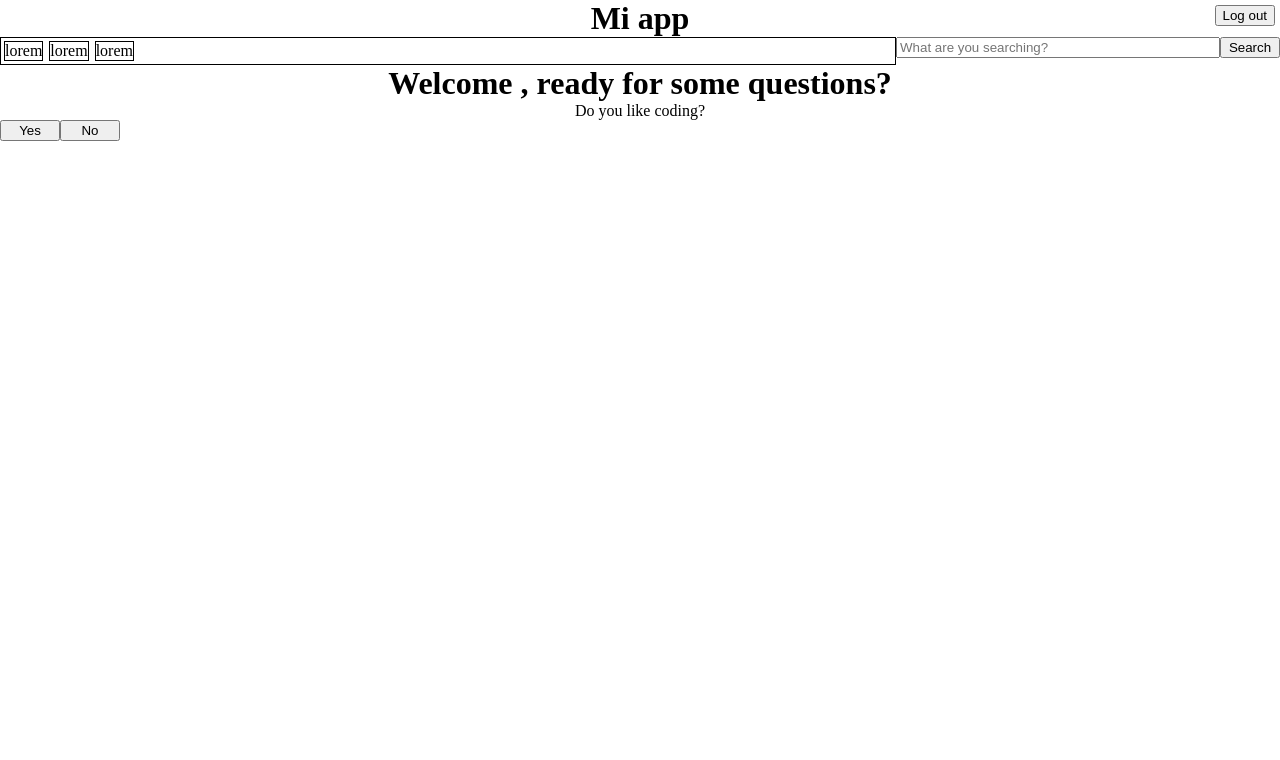
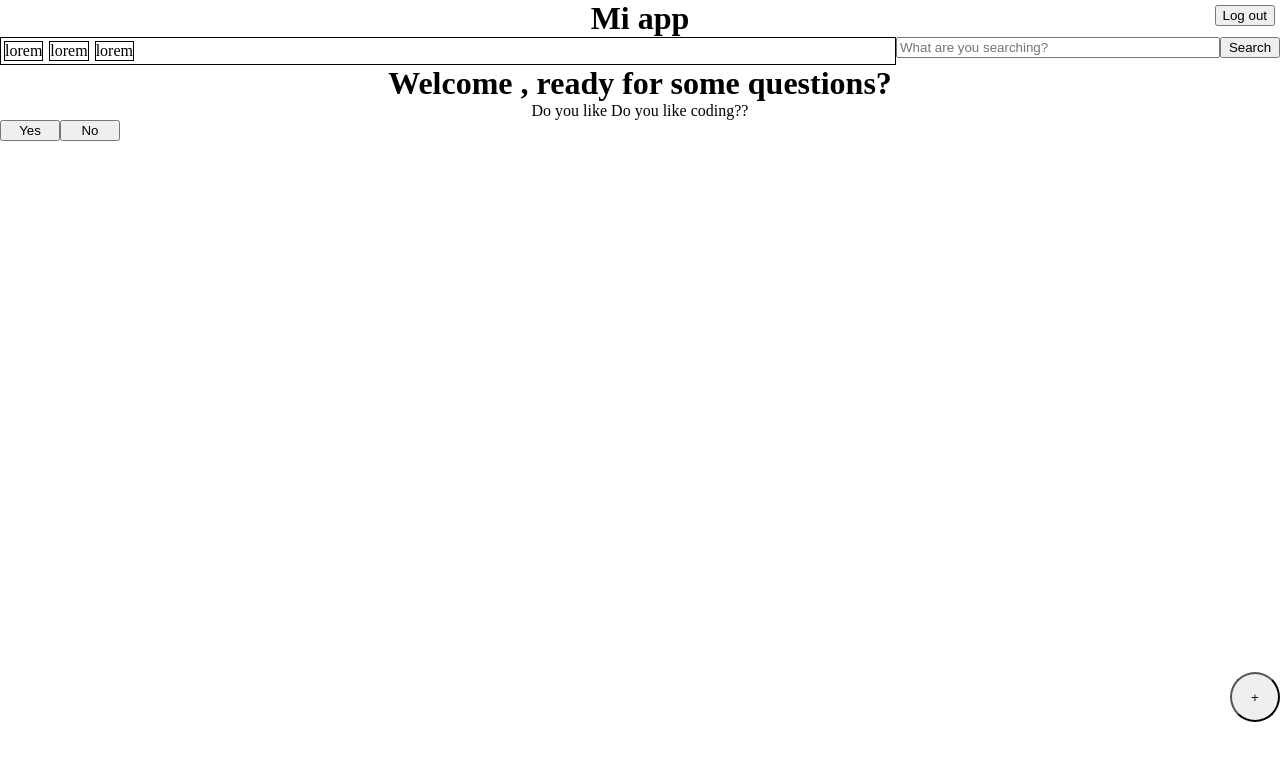
Before and after one commit to AitordeGomar/Seyes-app, an Angular app: page /dashboard in a window 1280 px wide. Shown: the top 760 px of the page. Built offline with nearby package versions, Linux system fonts and the light colour scheme.

Commit message:
addquestions: popping notification logic

```diff
--- /dev/null
+++ b/src/app/components/addquestions/addquestions.component.html
@@ -0,0 +1,6 @@
+<form>
+    <label>New Question</label>
+    <input type="text" placeholder='football'/>
+    <button (click)="questionSent()">Send your question</button>
+    <p id='notification' [className]="buttonClicked ? 'show' : 'hidden'">Your question has been sent. We need to validate it so it can take some time to be used</p>
+</form>
--- a/src/app/components/dashboard/dashboard.component.css
+++ b/src/app/components/dashboard/dashboard.component.css
@@ -1,6 +1,10 @@
 *{
     margin:0 auto;
     box-sizing:border-box;
+}
+
+#dashboard{
+  height:800px
 }
 
 .nav {
@@ -11,6 +15,7 @@
 h1 {
   text-align: center;
   width: 50vw;
+  line-break: strict;
 }
 
 .nav div {
@@ -38,10 +43,31 @@ button#logout{
     width:auto;
 }
 
+button#btnAdd{
+  border-radius:50%;
+  position: fixed;
+  top:calc(100vh - 10vw);
+  right:0;
+  height:50px;
+  width:50px;
+}
+
 #question{
     display:flex;
     justify-content: center;
     align-items: center;
+}
+
+#question::before{
+  content:'Do you like\00a0';
+}
+
+#question::after{
+  content:'?'
+}
+
+#elseBlock{
+  text-align:center;
 }
 
 .btnQuestion{
--- a/src/app/components/dashboard/dashboard.component.html
+++ b/src/app/components/dashboard/dashboard.component.html
@@ -1,3 +1,4 @@
+<div id="dashboard">
   <div class="nav">
     <div>lorem</div>
     <div>lorem</div>
@@ -5,15 +6,34 @@
   </div>
   <div class="search">
     <input type="text" placeholder="What are you searching?" />
-  <button (click)='clSearch()'>Search</button>
+    <button (click)="clSearch()">Search</button>
   </div>
 
   <h1>Welcome <span></span>, ready for some questions?</h1>
 
   <div>
-    <div id="question" >{{question}}</div>
-    <button class='btnQuestion' (click)='click()'[ngClass]="{'hidden': this.questionsArray.length == 0}">Yes</button>
-    <button class='btnQuestion' (click)='click()'[ngClass]="{'hidden': this.questionsArray.length == 0}">No</button>
+    <div id="question" *ngIf="hideIt; else elseBlock">
+      {{ question }}
+    </div>
+    <ng-template #elseBlock>
+      <div id="elseBlock">No more questions</div>
+    </ng-template>
+    <button
+      class="btnQuestion"
+      (click)="click()"
+      [ngClass]="{ hidden: this.questionsArray.length == 0 }"
+    >
+      Yes
+    </button>
+    <button
+      class="btnQuestion"
+      (click)="click()"
+      [ngClass]="{ hidden: this.questionsArray.length == 0 }"
+    >
+      No
+    </button>
   </div>
 
   <button id="logout" (click)="logout()">Log out</button>
+  <button id="btnAdd" (click)='clAddQuestion()'>+</button>
+</div>
--- a/src/app/components/dashboard/dashboard.component.ts
+++ b/src/app/components/dashboard/dashboard.component.ts
@@ -1,6 +1,7 @@
-import { Component, OnInit } from '@angular/core';
+import { Component, Input, OnInit } from '@angular/core';
 import { Router } from '@angular/router';
 import { QuestionsService } from '../../services/questions.service';
+
 
 @Component({
   selector: 'app-dashboard',
@@ -9,7 +10,7 @@ import { QuestionsService } from '../../services/questions.service';
 })
 export class DashboardComponent implements OnInit {
   questionsArray = [];
-
+  hideIt = true;
   question: string;
   rand: number;
   btnQuestion = document.getElementsByClassName('btnQuestion');
@@ -42,7 +43,7 @@ export class DashboardComponent implements OnInit {
 
     this.rand = Math.round(Math.random() * (this.questionsArray.length - 1));
     if (this.questionsArray.length == 0) {
-      this.question = 'No more questions';
+      this.hideIt = false;
     } else {
       this.question = this.questionsArray[this.rand];
     }
@@ -50,4 +51,8 @@ export class DashboardComponent implements OnInit {
   clSearch(){
     this.router.navigate(['search']);
   }
+
+  clAddQuestion(){
+    this.router.navigate(['add-questions'])
+  }
 }
--- a/src/app/components/home/home.component.html
+++ b/src/app/components/home/home.component.html
@@ -9,4 +9,5 @@
     <button type="button" (click)='signup()'>Sign up now</button>
   </form>
 
-  <div>Try username: guest and password: guest</div>
+  <div>Dont you want to sign in?</div>
+  <p>Try username: <code>guest</code> and password: <code>guest</code></p>
--- a/src/app/components/login/login.component.html
+++ b/src/app/components/login/login.component.html
@@ -9,4 +9,5 @@
     <input type="password" required>
     <!-- <button id="cpassword" type="submit" (submit)='signup()'>Sign in</button>     <!-Submit button -->
     <button id="cpassword" type="submit" (click)='signup()'>Sign in</button><!--Mientras no autentico-->
+    <button (click)="clDash()">Go to Dashboard</button>
 </form>
--- a/src/app/components/login/login.component.ts
+++ b/src/app/components/login/login.component.ts
@@ -1,21 +1,39 @@
 import { Component, OnInit } from '@angular/core';
-import {Router} from '@angular/router';
+import { Router } from '@angular/router';
+import { UserlistService } from '../../services/userlist.service';
 
 @Component({
   selector: 'app-login',
   templateUrl: './login.component.html',
-  styleUrls: ['./login.component.css']
+  styleUrls: ['./login.component.css'],
 })
 export class LoginComponent implements OnInit {
+  newUser: String;
+  newEmail: String;
+  newPassword: String;
+  confirmPassword: String;
 
-  constructor(private router:Router){}
-
+  users: {};
+  constructor(private router: Router, private usersService: UserlistService) {}
 
   ngOnInit(): void {
+    this.users = this.usersService.userInfo();
   }
 
-  signup(){
+  clDash() {
     this.router.navigate(['dashboard']);
   }
 
+  signup() {
+    this.newUser = document.getElementsByTagName('input')[0].value;
+  this.newEmail = document.getElementsByTagName('input')[1].value;
+  this.newPassword = document.getElementsByTagName('input')[2].value;
+  this.confirmPassword = document.getElementsByTagName('input')[3].value;
+    if (this.newUser == '' ||this.newEmail == '' || this.newPassword == '' || this.confirmPassword == '' || this.newPassword != this.confirmPassword) {
+      alert('Not registered. Please try again');
+    }else{
+      alert('Registered. You will be sent back to the main page');
+      this.router.navigate(['home']);
+    }
+  }
 }
```
Also changed, not shown: src/app/components/addquestions/addquestions.component.css (added, +16 -0 lines), src/app/components/addquestions/addquestions.component.ts (added, +27 -0 lines), 1 other file (tests, documents, lock files or other folders). Lines whose indentation alone changed are shown as unchanged.
